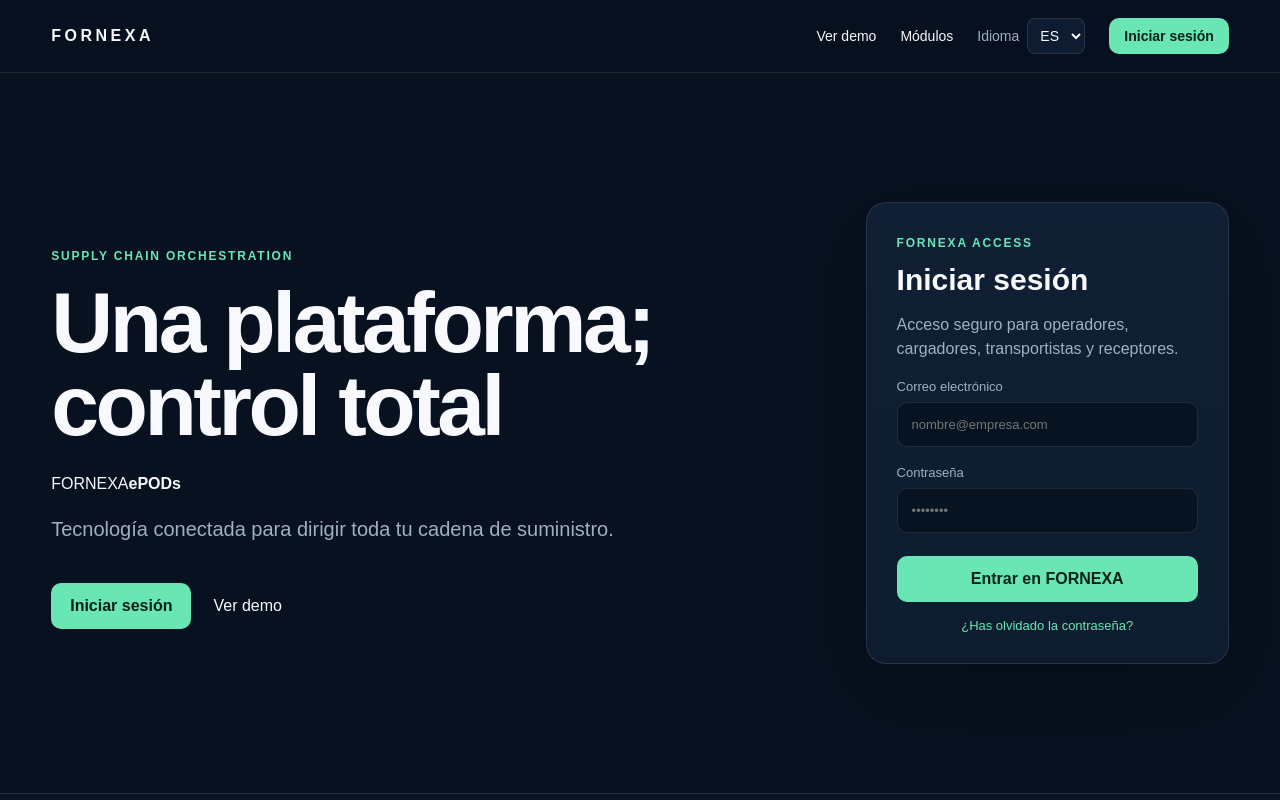
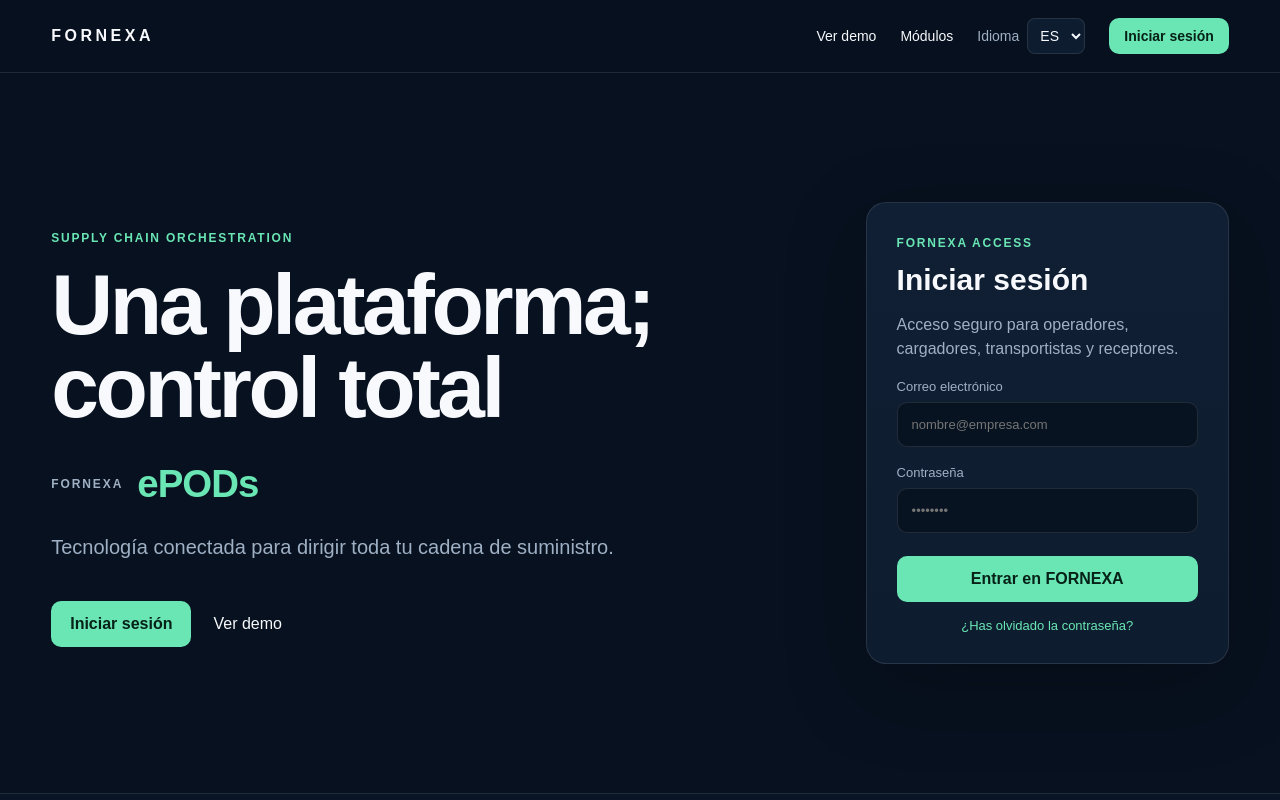
Before and after one commit to fragonh2-boop/Fornexa, a Next.js app: page / in a window 1280 px wide. Shown: the top 800 px of the page. Built offline with nearby package versions, Linux system fonts and the light colour scheme.

Commit message:
Style animated landing messages

```diff
--- a/app/globals.css
+++ b/app/globals.css
@@ -15,6 +15,10 @@ main { min-height:100vh; }
 .hero-copy { max-width:960px; }
 .eyebrow,.card-kicker { color:var(--accent); text-transform:uppercase; letter-spacing:.15em; font-size:12px; font-weight:800; }
 h1 { max-width:900px; font-size:clamp(48px,6.7vw,92px); line-height:.97; margin:18px 0 28px; letter-spacing:-.04em; }
+.rotating-message { display:flex; align-items:center; gap:14px; min-height:54px; margin:4px 0 14px; }
+.rotating-label { color:var(--muted); font-size:12px; font-weight:800; letter-spacing:.16em; text-transform:uppercase; }
+.rotating-message strong { display:inline-block; color:var(--accent); font-size:clamp(24px,3vw,42px); line-height:1.1; letter-spacing:-.025em; animation:solutionSwap 2.3s ease-in-out both; }
+@keyframes solutionSwap { 0% { opacity:0; transform:translateY(12px); filter:blur(6px); } 18%,72% { opacity:1; transform:translateY(0); filter:blur(0); } 100% { opacity:0; transform:translateY(-10px); filter:blur(5px); } }
 .lead { max-width:760px; color:var(--muted); font-size:20px; line-height:1.6; }
 .actions { display:flex; gap:22px; align-items:center; margin-top:38px; }
 button { background:var(--accent); color:#062117; border:0; border-radius:10px; padding:14px 19px; font-weight:800; cursor:pointer; }
@@ -51,5 +55,6 @@ button { background:var(--accent); color:#062117; border:0; border-radius:10px;
 .modal { position:relative; width:min(440px,100%); }
 .close { position:absolute; right:16px; top:12px; width:auto!important; margin:0!important; padding:4px 10px; color:var(--text); background:transparent; font-size:28px; }
 .modal small { display:block; color:var(--muted); line-height:1.4; }
+@media (prefers-reduced-motion:reduce) { .rotating-message strong { animation:none; } }
 @media (max-width:1000px) { .hero { grid-template-columns:1fr; } .login-card { max-width:600px; } .metrics { grid-template-columns:1fr 1fr; } .topnav>a { display:none; } }
-@media (max-width:700px) { .topbar { padding:16px 20px; } .topnav { gap:10px; } .language-select span { display:none; } .login-trigger { display:none; } .hero { padding:65px 20px; } h1 { font-size:50px; } .lead { font-size:17px; } .dashboard-section { padding:60px 20px; } .metrics { grid-template-columns:1fr; } .table-head { display:none; } .table-row { grid-template-columns:1fr; gap:8px; } .modules-strip { grid-template-columns:1fr 1fr; } .modules-strip span { border-bottom:1px solid var(--line); } }
+@media (max-width:700px) { .topbar { padding:16px 20px; } .topnav { gap:10px; } .language-select span { display:none; } .login-trigger { display:none; } .hero { padding:65px 20px; } h1 { font-size:50px; } .rotating-message { align-items:flex-start; flex-direction:column; gap:7px; min-height:83px; } .rotating-message strong { font-size:30px; } .lead { font-size:17px; } .dashboard-section { padding:60px 20px; } .metrics { grid-template-columns:1fr; } .table-head { display:none; } .table-row { grid-template-columns:1fr; gap:8px; } .modules-strip { grid-template-columns:1fr 1fr; } .modules-strip span { border-bottom:1px solid var(--line); } }
```
